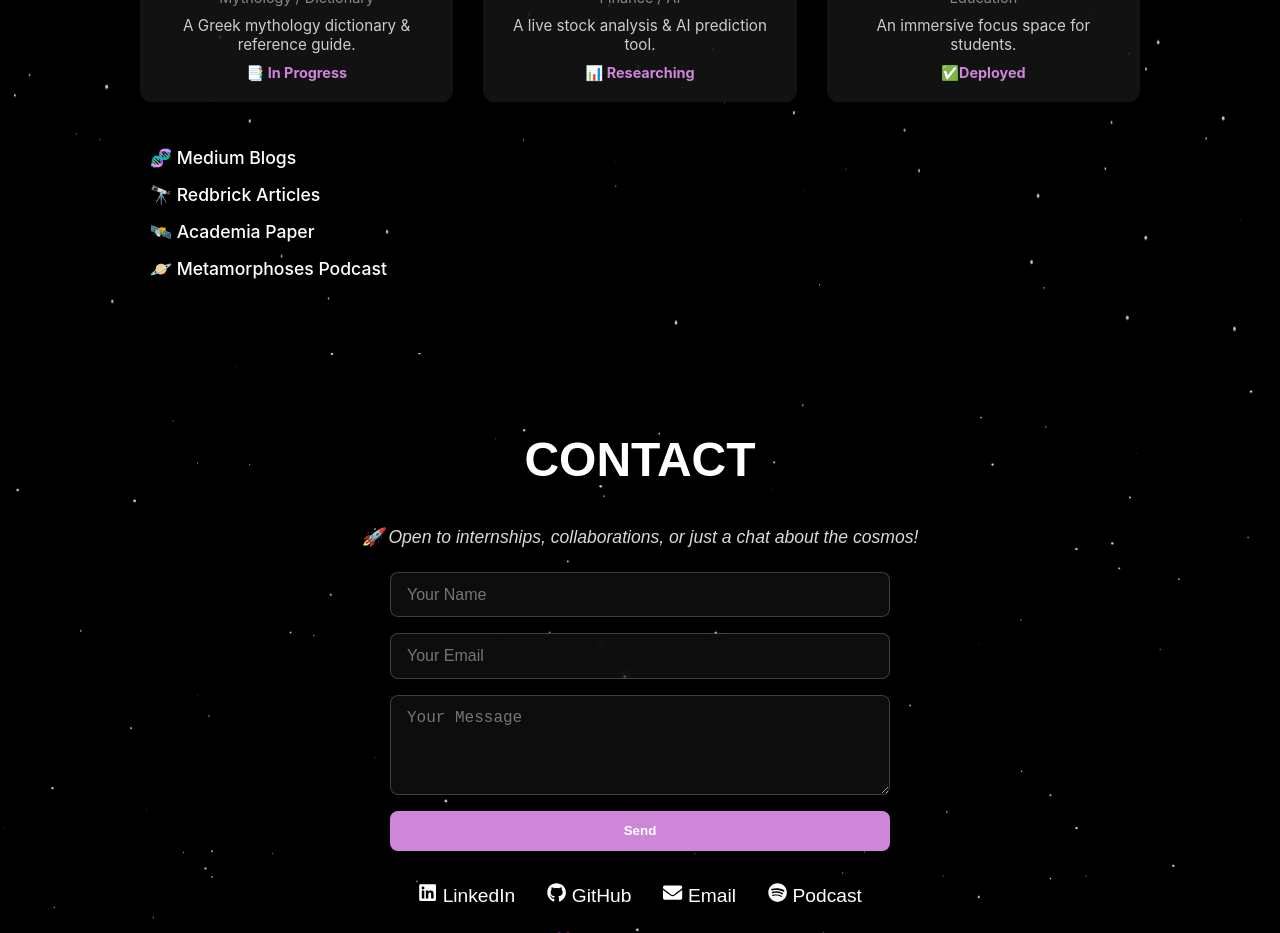
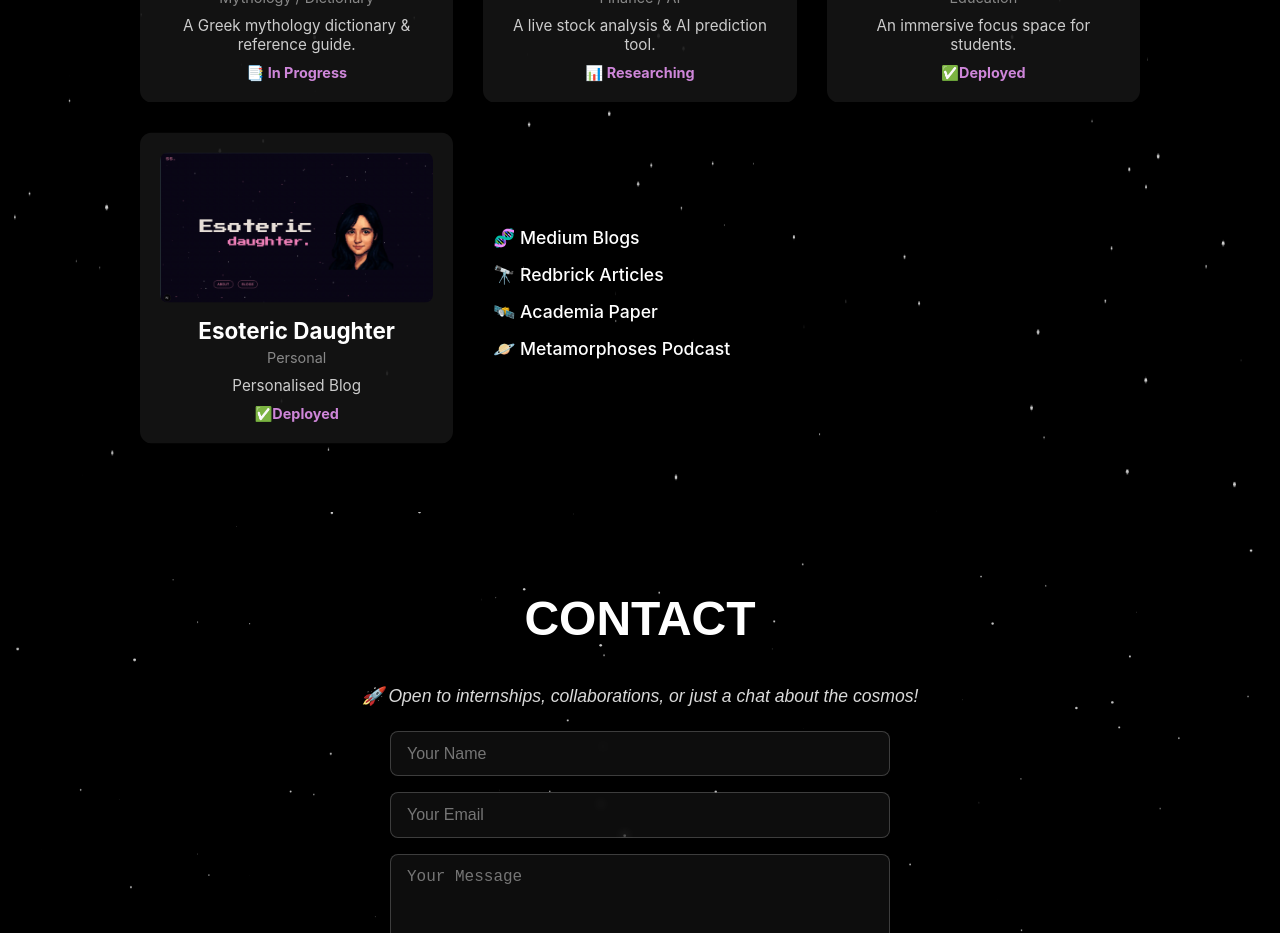
Before and after one commit to san5kriti/portfolio-website, a Next.js app: page / in a window 1280 px wide. Shown: the part 3560-4493 px from the top of the page. Built offline with nearby package versions, Linux system fonts and the light colour scheme.

Commit message:
added project card

```diff
--- a/src/components/Projects.tsx
+++ b/src/components/Projects.tsx
@@ -10,7 +10,8 @@ const projects = [
   { name: "Studique", link: "https://github.com/san5kriti", tech: "Wellness / React", description: "Focus-enhancing study tool with Pomodoro & music.", status: "📑 In Progress", image: "/studique.png" },
   { name: "Philatos", link: "https://philatos.vercel.app/", tech: "Mythology / Dictionary", description: "A Greek mythology dictionary & reference guide.", status: "📑 In Progress", image: "/philatos.png" },
   { name: "Quantora", link: "https://github.com/san5kriti", tech: "Finance / AI", description: "A live stock analysis & AI prediction tool.", status: "📊 Researching", image: "/quantora.png" },
-  { name: "Virtual Library", link: "https://virtuallib.vercel.app/", tech: "Education", description: "An immersive focus space for students.", status: "✅Deployed", image: "/virtuallib.png" }
+  { name: "Virtual Library", link: "https://virtuallib.vercel.app/", tech: "Education", description: "An immersive focus space for students.", status: "✅Deployed", image: "/virtuallib.png" },
+  { name: "Esoteric Daughter", link: "https://esotericdaughter.vercel.app/", tech: "Personal", description: "Personalised Blog", status: "✅Deployed", image: "/blog.png" }
 ];
 
 export default function Projects() {
```
Also changed, not shown: public/blog.png (added).
